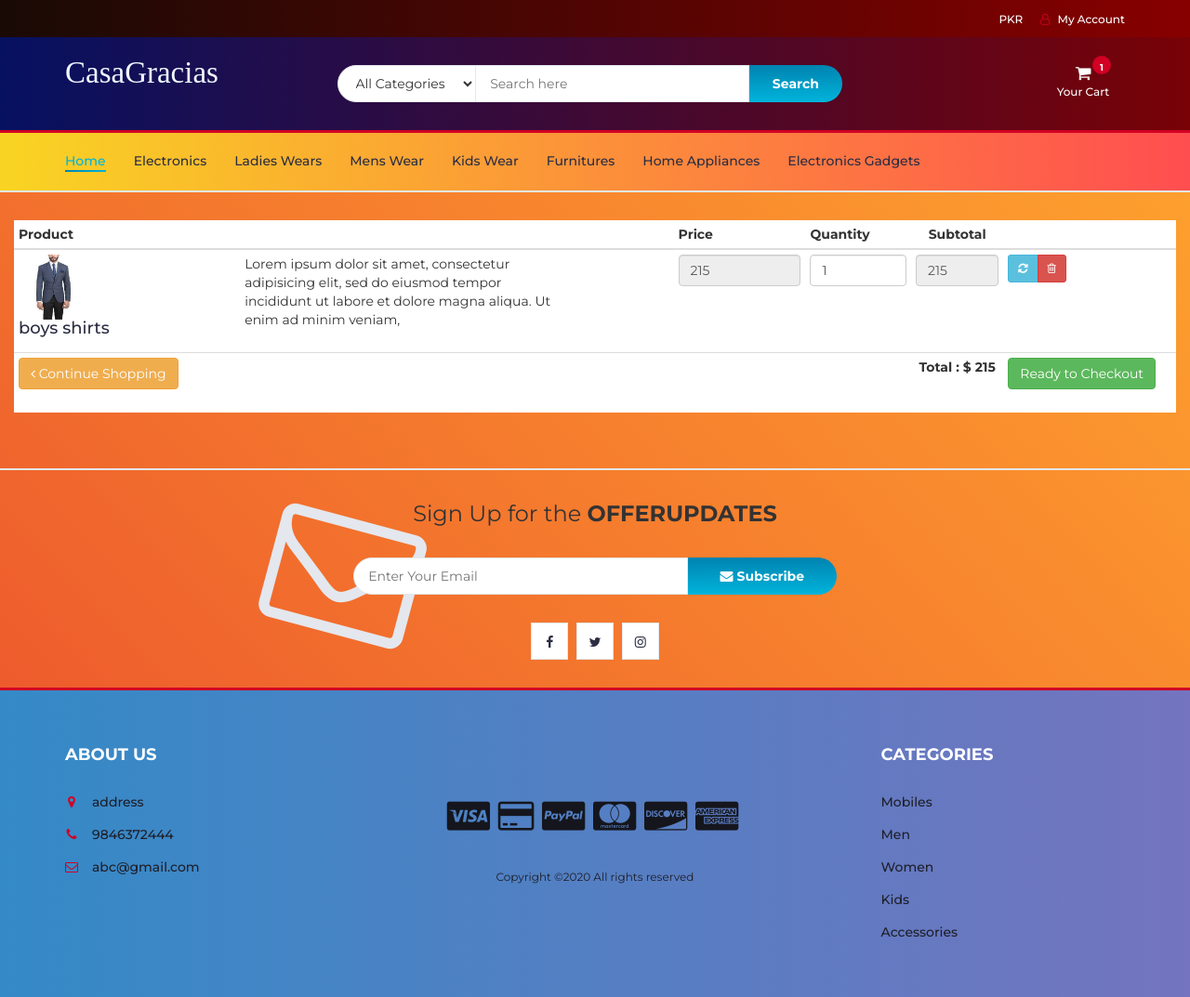
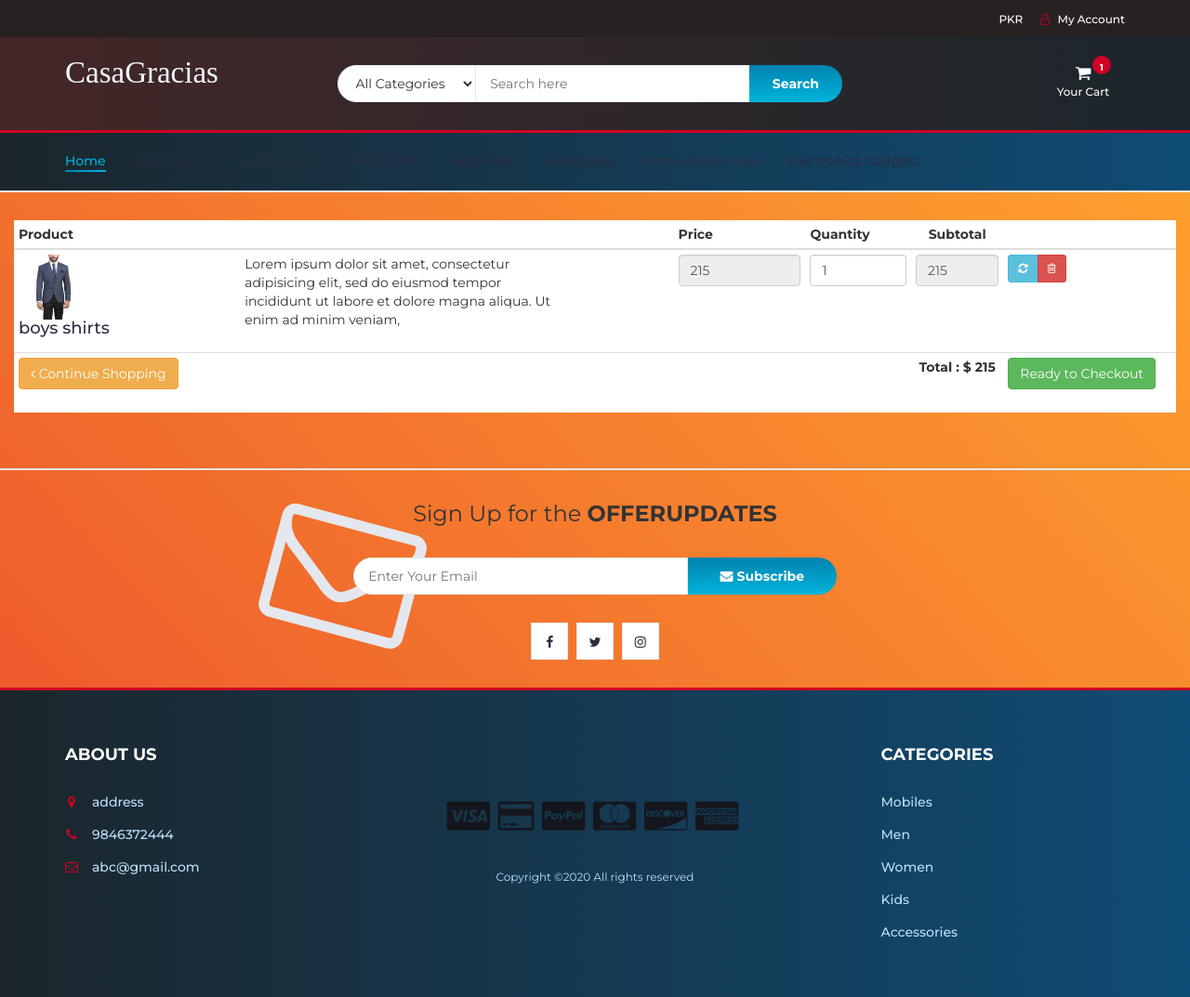
Before and after one commit to Daw-n/Ecomm, a PHP site: page /myfiles/cart.php in a window 1280 px wide. Shown: the whole page at 93% size. Run offline with PHP 8.4, Linux system fonts and the light colour scheme; data comes from the database, SQL or seed files in the repository; some libraries are stand-ins or nearby versions.

Commit message:
Update header.php
changed header, footer, nav colours

```diff
--- a/header.php
+++ b/header.php
@@ -45,36 +45,34 @@ session_start();
 		<![endif]-->
     <style>
         #navigation {
-          background: #FF4E50;  /* fallback for old browsers */
-            background: -webkit-linear-gradient(to right, #F9D423, #FF4E50);  /* Chrome 10-25, Safari 5.1-6 */
-            background: linear-gradient(to right, #F9D423, #FF4E50); /* W3C, IE 10+/ Edge, Firefox 16+, Chrome 26+, Opera 12+, Safari 7+ */
-
+            background: #1b262c;  /* fallback for old browsers*/
+            background: -webkit-linear-gradient(to right, #1b262c, #0f4c75);  /* Chrome 10-25, Safari 5.1-6*/
+            background: linear-gradient(to right, #1b262c, #0f4c75); /* W3C, IE 10+/ Edge, Firefox 16+, Chrome 26+, Opera 12+, Safari 7+ */
 
         }
         #header {
 
-            background: #780206;  /* fallback for old browsers */
-            background: -webkit-linear-gradient(to right, #061161, #780206);  /* Chrome 10-25, Safari 5.1-6 */
-            background: linear-gradient(to right, #061161, #780206); /* W3C, IE 10+/ Edge, Firefox 16+, Chrome 26+, Opera 12+, Safari 7+ */
+            background: #1b262c;  /* fallback for old browsers */
+            background: -webkit-linear-gradient(to right, #442727, #1b262c);  /* Chrome 10-25, Safari 5.1-6 */
+            background: linear-gradient(to right, #442727, #1b262c); /* W3C, IE 10+/ Edge, Firefox 16+, Chrome 26+, Opera 12+, Safari 7+ */
 
 
         }
         #top-header {
 
 
-            background: #870000;  /* fallback for old browsers */
-            background: -webkit-linear-gradient(to right, #190A05, #870000);  /* Chrome 10-25, Safari 5.1-6 */
-            background: linear-gradient(to right, #190A05, #870000); /* W3C, IE 10+/ Edge, Firefox 16+, Chrome 26+, Opera 12+, Safari 7+ */
+            background: #272121;  /* fallback for old browsers */
+            background: #272121  /* Chrome 10-25, Safari 5.1-6 */
+            background: #272121; /* W3C, IE 10+/ Edge, Firefox 16+, Chrome 26+, Opera 12+, Safari 7+ */
 
 
         }
         #footer {
-            background: #7474BF;  /* fallback for old browsers */
-            background: -webkit-linear-gradient(to right, #348AC7, #7474BF);  /* Chrome 10-25, Safari 5.1-6 */
-            background: linear-gradient(to right, #348AC7, #7474BF); /* W3C, IE 10+/ Edge, Firefox 16+, Chrome 26+, Opera 12+, Safari 7+ */
+            background: #1b262c;  /* fallback for old browsers*/
+            background: -webkit-linear-gradient(to right, #1b262c, #0f4c75);  /* Chrome 10-25, Safari 5.1-6*/
+            background: linear-gradient(to right, #1b262c, #0f4c75); /* W3C, IE 10+/ Edge, Firefox 16+, Chrome 26+, Opera 12+, Safari 7+ */
 
-
-          color: #1E1F29;
+          color: #bbe1fa;
         }
         #bottom-footer {
             background: #7474BF;  /* fallback for old browsers */
@@ -84,7 +82,7 @@ session_start();
 
         }
         .footer-links li a {
-          color: #1E1F29;
+          color: #bbe1fa;
         }
         .mainn-raised {
 
```
